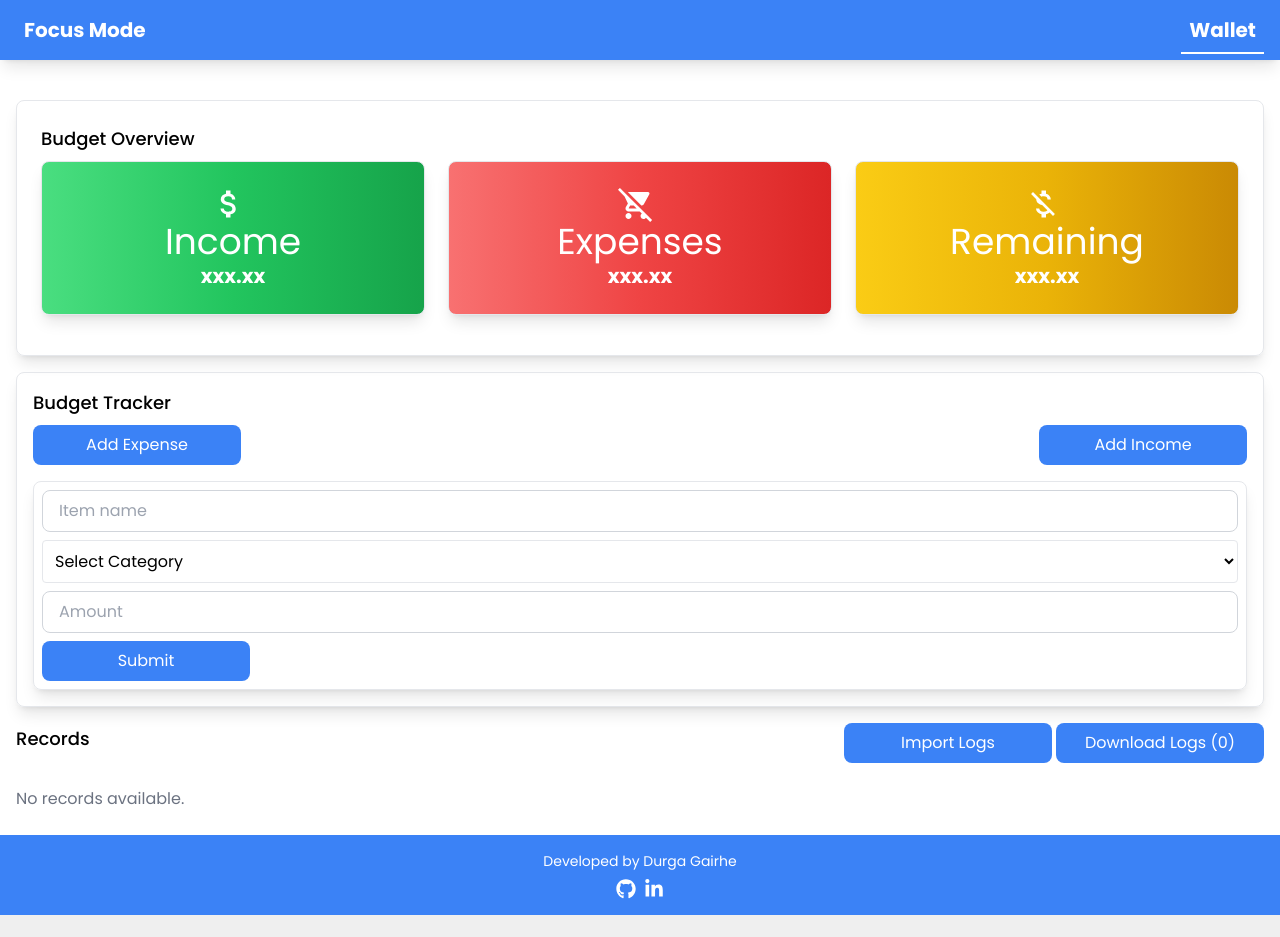
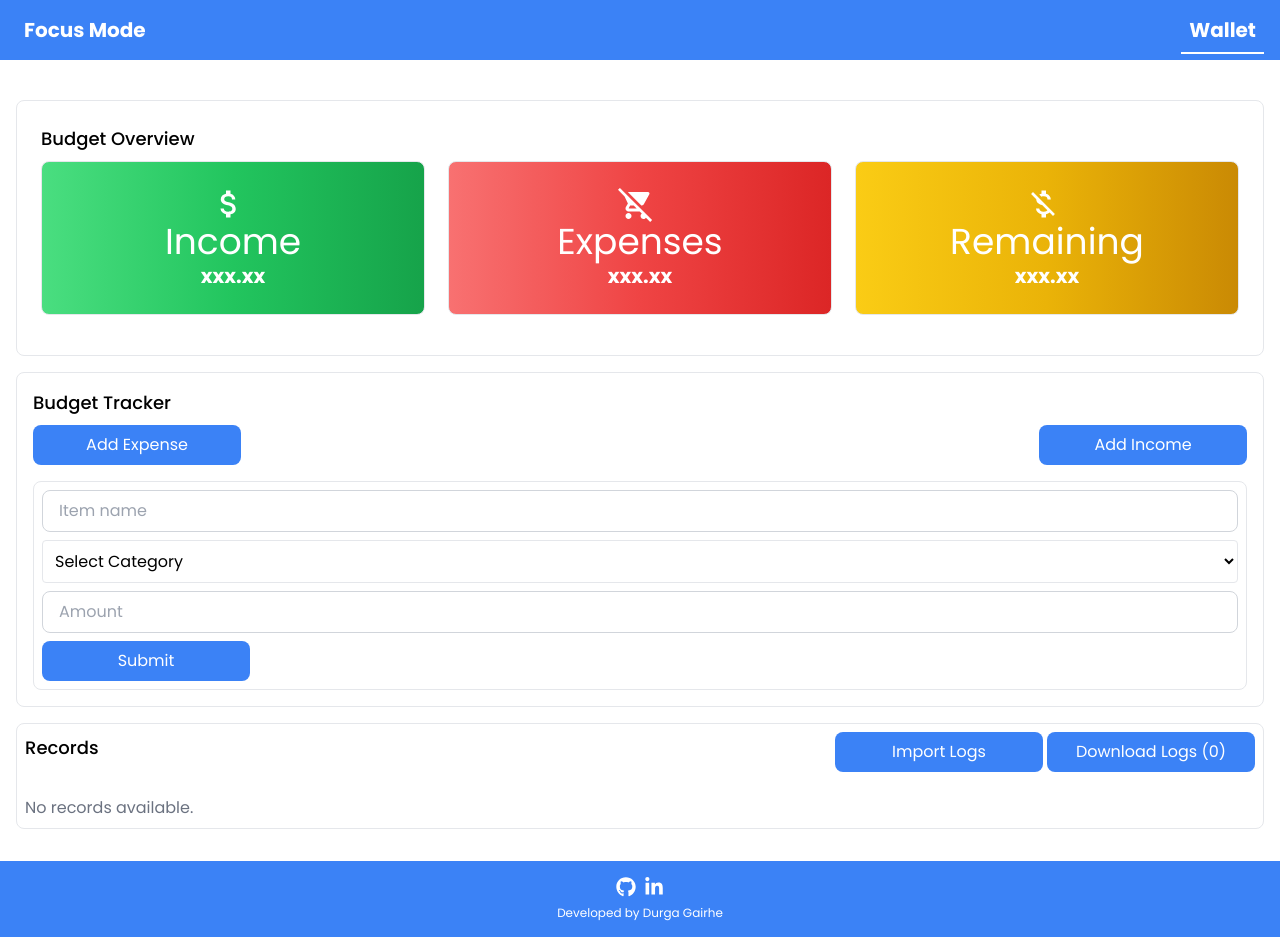
Before and after one commit to dpgaire/focus-mode, a Next.js app: page /wallet in a window 1280 px wide. Both pictures are taken after a click on the button "Add Expense". Before the commit the page ends 915 px from the top, so only its background shows below. Built offline with nearby package versions, Linux system fonts and the light colour scheme.

Commit message:
ui updates

```diff
--- a/src/components/expenses/AddExpense/index.js
+++ b/src/components/expenses/AddExpense/index.js
@@ -43,7 +43,7 @@ const AddExpense = ({ records, setRecords }) => {
   };
 
   return (
-    <div className="my-4 p-4 border rounded-lg shadow-lg">
+    <div className="my-4 p-4 border rounded-lg">
       <HeaderTitle headerText="Budget Tracker" />
       <div className="flex justify-between items-center gap-2 mb-4">
         <Button
@@ -61,7 +61,7 @@ const AddExpense = ({ records, setRecords }) => {
       {openForm && (
         <form
           onSubmit={handleFormSubmit}
-          className="mt-2 flex flex-col gap-2 p-2 border rounded-lg shadow-lg"
+          className="mt-2 flex flex-col gap-2 p-2 border rounded-lg"
         >
           <TextInput
             name="item"
--- a/src/components/expenses/ExpenseRecords/index.js
+++ b/src/components/expenses/ExpenseRecords/index.js
@@ -3,6 +3,7 @@ import React, { useState } from "react";
 import { DownloadUploadLog, Table } from "@/components/common";
 import UpdateRecords from "./UpdateRecords";
 import DeleteRecord from "./DeleteRecord";
+import { expenseColumns } from "@/utils/data";
 
 const ExpenseRecords = ({ records, setRecords, onEdit, onDelete }) => {
   const [selectedExpense, setSelectedExpense] = useState(null);
@@ -16,14 +17,14 @@ const ExpenseRecords = ({ records, setRecords, onEdit, onDelete }) => {
   };
 
   return (
-    <div className="mt-4">
+    <div className="record-table">
       <DownloadUploadLog
         records={records}
         setRecords={setRecords}
         logName="wallet_logs_"
       />
       <Table
-        columns={columns}
+        columns={expenseColumns}
         rowList={records}
         onEdit={setSelectedExpense}
         onDelete={setExpenseToDelete}
@@ -50,13 +51,3 @@ const ExpenseRecords = ({ records, setRecords, onEdit, onDelete }) => {
 };
 
 export default ExpenseRecords;
-
-const columns = [
-  "S/N",
-  "Item Name",
-  "Amount",
-  "Category",
-  "Date",
-  "Type",
-  "Actions",
-];
--- a/src/components/expenses/Graph/index.js
+++ b/src/components/expenses/Graph/index.js
@@ -10,7 +10,7 @@ const WalletCard = ({ type, amount, gradientColors, onClick, children }) => {
   return (
     <div
       onClick={onClick}
-      className={`relative min-w-full md:min-w-96 flex items-center flex-col border shadow-lg p-6 rounded-lg cursor-pointer ${gradientColors}`}
+      className={`relative min-w-full md:min-w-96 flex items-center flex-col border p-6 rounded-lg cursor-pointer ${gradientColors}`}
     >
       {children}
       <p className="font-bold text-xl">{amount}</p>
@@ -24,7 +24,7 @@ const ExpenseGraph = ({ income, expenses, remaining, categoryStat }) => {
   const [remainingVisible, setRemainingVisible] = useState(false);
 
   return (
-    <div className="mt-4 p-6 border rounded-lg shadow-lg">
+    <div className="mt-4 p-6 border rounded-lg">
       <HeaderTitle headerText="Budget Overview" />
 
       {/* Overview with Icons and Bold Text */}
--- a/src/components/tasks/AddTask/index.js
+++ b/src/components/tasks/AddTask/index.js
@@ -44,7 +44,7 @@ const AddTask = ({ tasks, setTasks, setUpdateTask }) => {
   };
 
   return (
-    <div className="my-2 border rounded-lg shadow-lg p-2">
+    <div className="my-2 border rounded-lg p-2">
       <HeaderTitle headerText="Add New Task" />
       <Button
         variant="primary"
--- a/src/components/tasks/Graph/index.js
+++ b/src/components/tasks/Graph/index.js
@@ -63,7 +63,7 @@ const TaskGraph = ({ tasks }) => {
   };
 
   return (
-    <div className="my-4 p-2 border rounded-lg shadow-md w-full h-auto">
+    <div className="my-4 p-2 border rounded-lg w-full h-auto">
       <HeaderTitle headerText="Task Completion Over Time" />
       <div style={{ width: "100%", height: "100%" }}>
         <Line data={data} options={options} />
--- a/src/components/tasks/Info/index.js
+++ b/src/components/tasks/Info/index.js
@@ -4,7 +4,7 @@ import { InfoData } from "@/utils/data";
 
 const Info = ({ tasks }) => {
   return (
-    <div className="p-4 rounded-lg border shadow-lg space-y-4">
+    <div className="p-4 rounded-lg border space-y-4">
       {/* Info Section */}
       <InfoList info={InfoData} />
       {/* Time Summary Section */}
--- a/src/components/tasks/Records/index.jsx
+++ b/src/components/tasks/Records/index.jsx
@@ -29,20 +29,18 @@ const Records = ({ tasks, setTasks, updateTask, deleteTask }) => {
   });
 
   return (
-    <div className="my-2 p-2">
+    <div className="record-table">
       <DownloadUploadLog
         records={sortedTasks}
         setRecords={setTasks}
         logName="task_logs_"
       />
-      {/* <div className="mt-4"> */}
       <Table
         columns={tasksColumn}
         rowList={filteredTasks}
         onEdit={setSelectedTask}
         onDelete={setTaskToDelete}
       />
-      {/* </div> */}
       {selectedTask && (
         <TaskEditModal
           task={selectedTask}
--- a/src/layout/Footer.jsx
+++ b/src/layout/Footer.jsx
@@ -4,8 +4,7 @@ import { FaGithub, FaLinkedinIn } from "react-icons/fa";
 
 const Footer = () => {
   return (
-    <div className="p-4 flex justify-center items-center flex-col gap-2 text-sm bg-primary text-white">
-      <span>Developed by Durga Gairhe</span>
+    <div className="flex-center p-4 flex-col gap-2 text-sm bg-primary text-white">
       <div className="flex items-center gap-2 text-xl">
         <Link href={"https://github.com/dpgaire"} target="_blank">
           <FaGithub />
@@ -17,6 +16,7 @@ const Footer = () => {
           <FaLinkedinIn />
         </Link>
       </div>
+      <span className="text-xs">Developed by Durga Gairhe</span>
     </div>
   );
 };
--- a/src/layout/Header.jsx
+++ b/src/layout/Header.jsx
@@ -9,7 +9,7 @@ const Header = () => {
   const isActive = (path) => router.pathname === path;
 
   return (
-    <div className="p-4 z-10 sticky top-0 flex justify-between items-center bg-primary text-center text-xl font-bold text-white shadow-lg">
+    <div className="header">
       <Link href="/">
         <span
           className={`${
--- a/src/styles/globals.css
+++ b/src/styles/globals.css
@@ -14,3 +14,21 @@ body {
   background: var(--background-secondary);
   font-family: "Poppins", serif;
 }
+
+@layer utilities {
+  .btn-primary {
+    @apply bg-blue-500 text-white font-bold py-2 px-4 rounded;
+  }
+
+  .header {
+    @apply p-4 z-10 sticky top-0 flex justify-between items-center bg-primary text-center text-xl font-bold text-white;
+  }
+
+  .flex-center {
+    @apply flex justify-center items-center;
+  }
+
+  .record-table {
+    @apply my-2 p-2 border rounded-lg;
+  }
+}
--- a/src/utils/data.js
+++ b/src/utils/data.js
@@ -50,6 +50,16 @@ const tasksColumn = [
   "Actions",
 ];
 
+const expenseColumns = [
+  "S/N",
+  "Item Name",
+  "Amount",
+  "Category",
+  "Date",
+  "Type",
+  "Actions",
+];
+
 export {
   InfoData,
   categories,
@@ -57,4 +67,5 @@ export {
   statusOptions,
   expenseColumn,
   tasksColumn,
+  expenseColumns,
 };
```
